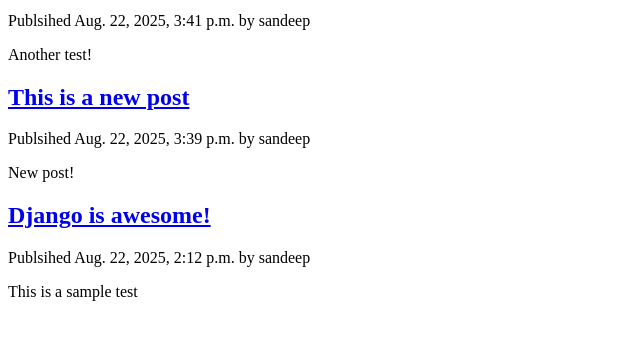
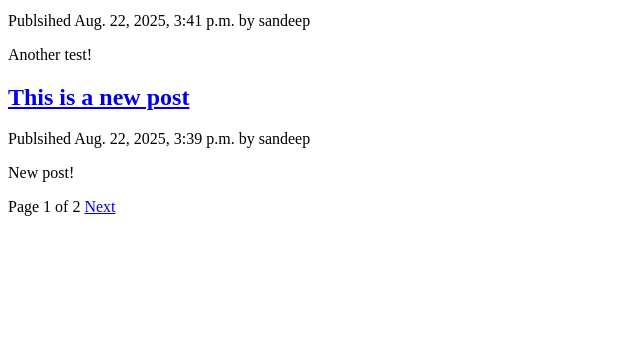
Before and after one commit to sandeepdewangan/mysite, a Django app: page /blog/ in a window 1280 px wide. Shown: the part 234-574 px from the top of the page, without its empty margins (0-640 px from the left). Run offline with Django 5.2, Linux system fonts and the light colour scheme; data comes from the database, SQL or seed files in the repository; both versions use the stored data as it was after the commit.

Commit message:
Pagination

```diff
--- a/blog/templates/blog/post/list.html
+++ b/blog/templates/blog/post/list.html
@@ -14,4 +14,5 @@
             {{ post.body|truncatewords:30|linebreaks }}
         </p>
     {% endfor %}
+    {% include "pagination.html" with page=posts %}
 {% endblock content %}
--- /dev/null
+++ b/blog/templates/pagination.html
@@ -0,0 +1,5 @@
+<div>
+    {% if page.has_previous %}<a href="?page={{ page.previous_page_number }}">Previous</a>{% endif %}
+    Page {{ page.number }} of {{ page.paginator.num_pages }}
+    {% if page.has_next %}<a href="?page={{ page.next_page_number }}">Next</a>{% endif %}
+</div>
--- a/blog/views.py
+++ b/blog/views.py
@@ -1,10 +1,24 @@
 from django.shortcuts import render, get_object_or_404
+from django.core.paginator import Paginator, EmptyPage, PageNotAnInteger
 
 from .models import Post
 
 
 def post_list(request):
-    posts = Post.published.all()
+    post_list = Post.published.all()
+
+    # Pagination with 3 post per page
+    paginator = Paginator(post_list, 3)
+    page_number = request.GET.get("page", 1)  # default value is 1
+
+    try:
+        posts = paginator.page(page_number)
+    except PageNotAnInteger:
+        posts = paginator.page(1)
+    except EmptyPage:
+        # get last page, if page_number is out of range
+        posts = paginator.page(paginator.num_pages)
+
     return render(request, "blog/post/list.html", {"posts": posts})
 
 
```
Also changed, not shown: db.sqlite3.
